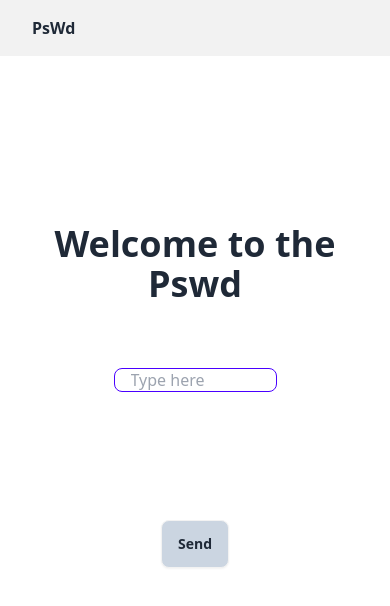
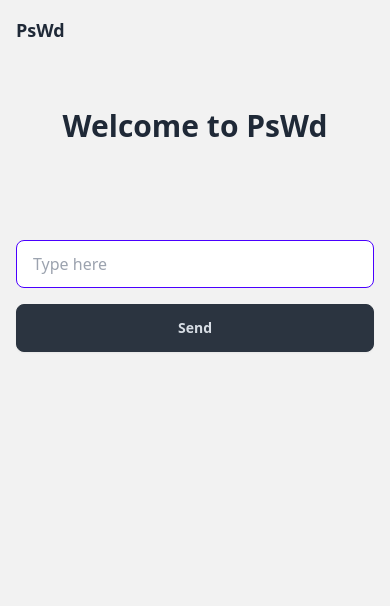
Before and after one commit to Artarcadman/Pswd, a Next.js app: page / in a window 390 px wide. Shown: the top 606 px of the page. Built offline with nearby package versions, Linux system fonts and the light colour scheme.

Commit message:
nice page with responsive behavior

```diff
--- a/app/page.js
+++ b/app/page.js
@@ -1,33 +1,37 @@
 export default function Home() {
   return (
-    <div>
-      <main >
-        <div className="bg-base-200">
-        <section className="bg-base-200 flex justify-between items-center px-8 py-4 max-w-3xl mx-auto">
-        <div className="font-bold">PsWd</div>
-        <div className="space-x-4 hidden md:block">
-          <a className="link link-hover">Pricing</a>
-          <a className="link link-hover">FAQ</a>
-        </div>
+    <div className="min-h-screen bg-base-200 text-base-content">
+      <main>
+        {/* Header */}
+        <header className="bg-base-200">
+          <div className="max-w-4xl mx-auto flex justify-between items-center px-4 sm:px-6 md:px-8 py-4">
+            <div className="font-bold text-lg">PsWd</div>
+            <nav className="hidden md:flex space-x-6">
+              <a className="link link-hover">Pricing</a>
+              <a className="link link-hover">FAQ</a>
+            </nav>
+          </div>
+        </header>
+
+        {/* Hero */}
+        <section className="text-center py-12 px-4 sm:py-16">
+          <h1 className="text-3xl sm:text-4xl md:text-5xl font-extrabold mb-6">
+            Welcome to PsWd
+          </h1>
         </section>
-        </div>
-        <div className="py-32 px-8 mx-auto text-center ">
-            <h1 className="text-4xl font-extrabold mb-6 py-10">Welcome to the Pswd</h1>
-            <input type="text" placeholder="Type here" className="input input-primary size-2/4"/>
-        </div>
 
-        <div className="mx-auto text-center">
-
-        <button className="btn bg-slate-300">Send</button>
-        </div>
-
-
-
-
+        {/* Input Form */}
+        <section className="bg-base-200 py-6 px-4">
+          <div className="max-w-md mx-auto flex flex-col sm:flex-row justify-center items-center gap-4">
+            <input
+              type="text"
+              placeholder="Type here"
+              className="input input-primary w-full sm:w-auto sm:flex-1"
+            />
+            <button className="btn btn-neutral w-full sm:w-auto">Send</button>
+          </div>
+        </section>
       </main>
-
-
     </div>
   );
-
 }
```
